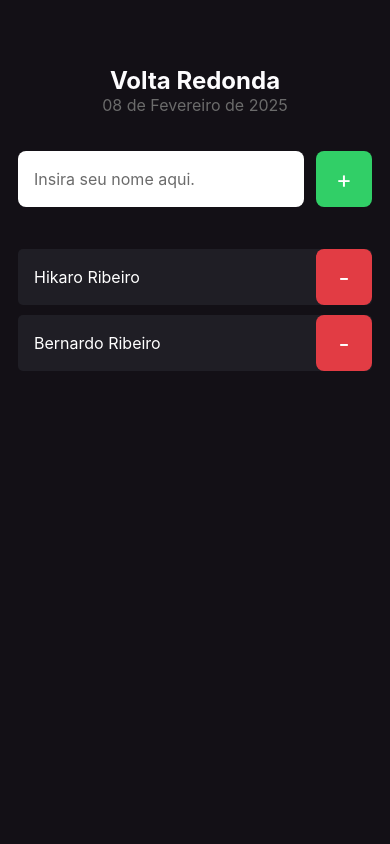
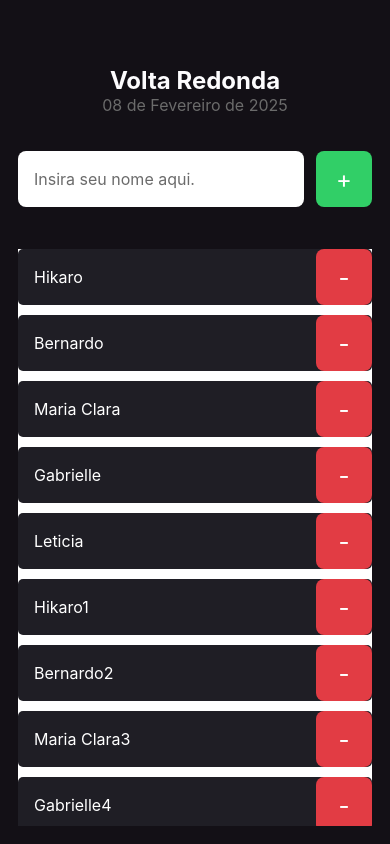
Before and after one commit to HikaroRibeiro/iamhere, a React Native app: screen / in a window 390 px wide. Built offline with nearby package versions, Linux system fonts and the light colour scheme.

Commit message:
✨ Lista de elementos.
Criada lista de elementos com scrollview.

```diff
--- a/src/components/Participant/index.tsx
+++ b/src/components/Participant/index.tsx
@@ -1,7 +1,7 @@
 import { Text, TouchableOpacity, View } from 'react-native'
 import { styles } from './styles'
 
-interface Props {
+type Props = {
   name: string
   onRemove: () => void
 }
--- a/src/screens/Home/index.tsx
+++ b/src/screens/Home/index.tsx
@@ -1,4 +1,10 @@
-import { Text, TextInput, TouchableOpacity, View } from 'react-native'
+import {
+  ScrollView,
+  Text,
+  TextInput,
+  TouchableOpacity,
+  View,
+} from 'react-native'
 import { styles } from './styles'
 
 import { Participant } from '../../components/Participant'
@@ -11,6 +17,24 @@ export default function Home() {
   function handleParticipantRemove(name: string) {
     console.log(`Este usuário será removido: ${name}`)
   }
+
+  const participantes = [
+    'Hikaro',
+    'Bernardo',
+    'Maria Clara',
+    'Gabrielle',
+    'Leticia',
+    'Hikaro1',
+    'Bernardo2',
+    'Maria Clara3',
+    'Gabrielle4',
+    'Leticia5',
+    'Hikaro6',
+    'Bernardo7',
+    'Maria Clara8',
+    'Gabrielle9',
+    'Leticia10',
+  ]
 
   return (
     <View style={styles.container}>
@@ -28,14 +52,15 @@ export default function Home() {
           <Text style={styles.buttonText}>+</Text>
         </TouchableOpacity>
       </View>
-      <Participant
-        name="Hikaro Ribeiro"
-        onRemove={() => handleParticipantRemove('Hikaro')}
-      />
-      <Participant
-        name="Bernardo Ribeiro"
-        onRemove={() => handleParticipantRemove('Bernardo')}
-      />
+      <ScrollView style={styles.scrollView}>
+        {participantes.map((participant) => (
+          <Participant
+            key={participant}
+            name={participant}
+            onRemove={() => handleParticipantRemove(participant)}
+          />
+        ))}
+      </ScrollView>
     </View>
   )
 }
--- a/src/screens/Home/styles.ts
+++ b/src/screens/Home/styles.ts
@@ -45,4 +45,8 @@ export const styles = StyleSheet.create({
     marginTop: 36,
     marginBottom: 42,
   },
+  scrollView: {
+    width: '100%',
+    backgroundColor: 'white',
+  },
 })
```
